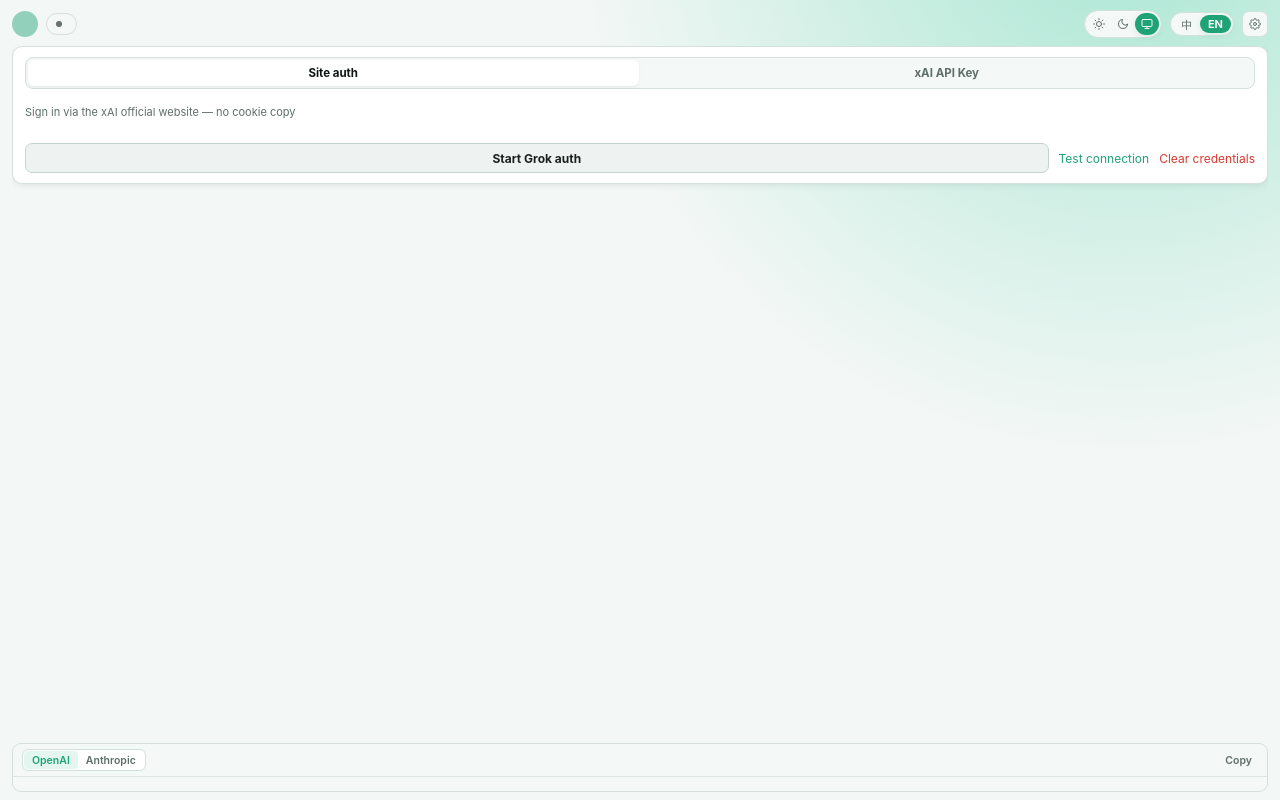
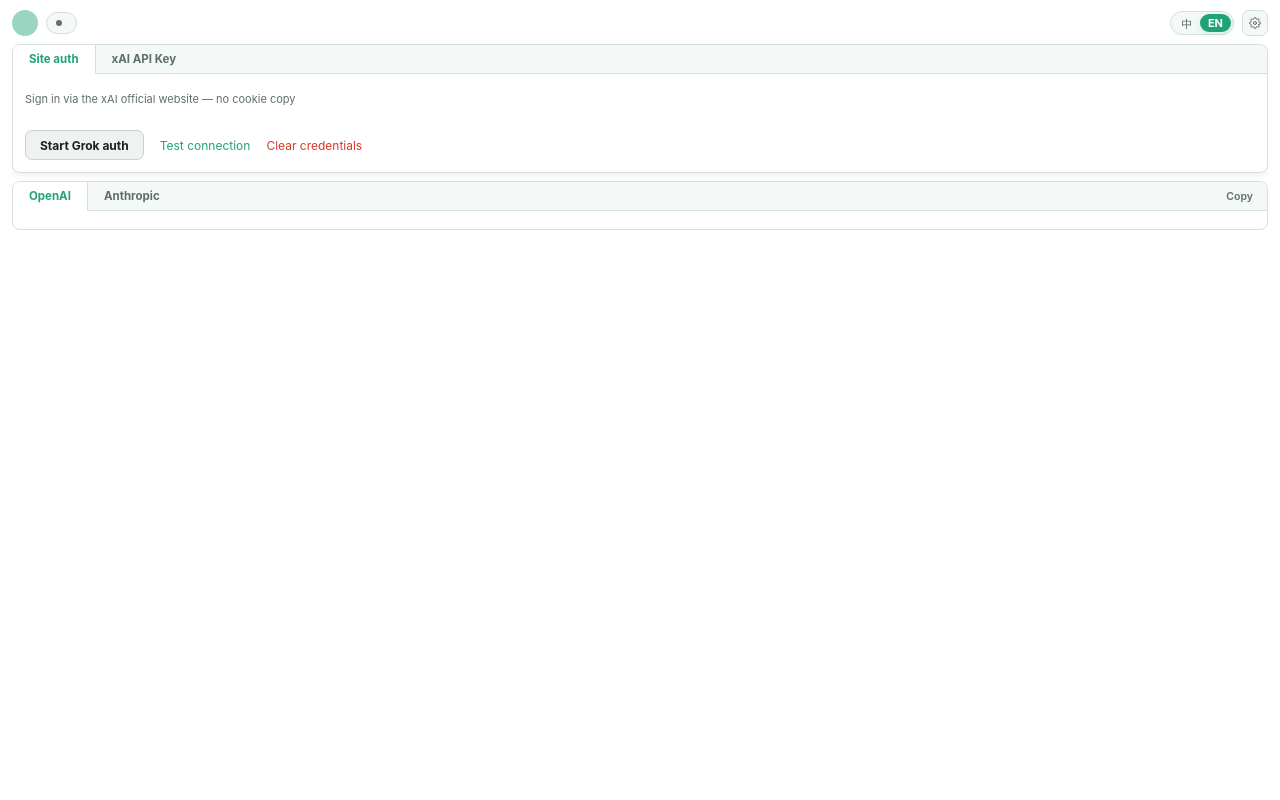
Before and after one commit to werbenhu/grok-proxy, a website built with Vite: page frontend/index.html in a window 1280 px wide. Built offline with nearby package versions, Linux system fonts and the light colour scheme.

Commit message:
feat(ui): 精简窗口布局与交互
- 窗口尺寸 980×560 → 600×340
- 合并 OpenAI / Anthropic SDK 配置为可展开细带
- 代理设置（host / port / localKey）移到齿轮弹窗
- 删除底部状态条与冗余面板
- 移除顶栏 logo 和标题
- 调整文案：'代理设置' → '设置'
- 压缩 padding 和字号适配小窗口
- 更新中英文截图

```diff
--- a/frontend/src/i18n.ts
+++ b/frontend/src/i18n.ts
@@ -75,7 +75,7 @@
   cancel: '取消',
   testConnection: '测试连接',
   clearCreds: '清除凭据',
-  proxySettings: '代理设置',
+  proxySettings: '设置',
   listenHost: '监听地址',
   port: '端口',
   localKey: '本地代理密钥',
@@ -128,7 +128,7 @@
   cancel: 'Cancel',
   testConnection: 'Test connection',
   clearCreds: 'Clear credentials',
-  proxySettings: 'Proxy settings',
+  proxySettings: 'Settings',
   listenHost: 'Listen host',
   port: 'Port',
   localKey: 'Local proxy key',
--- a/frontend/src/main.ts
+++ b/frontend/src/main.ts
@@ -13,17 +13,6 @@
     <button id="service-toggle" class="button primary compact" disabled></button>
     <span id="status-pill" class="pill"><i></i><span></span></span>
     <div class="spacer"></div>
-    <div class="segmented-switch theme-switch" role="group" aria-label="Theme">
-      <button type="button" data-theme="light" title="Light" aria-label="Light">
-        <svg viewBox="0 0 24 24" width="13" height="13" fill="none" stroke="currentColor" stroke-width="2" stroke-linecap="round" stroke-linejoin="round"><circle cx="12" cy="12" r="5"/><path d="M12 1v2M12 21v2M4.22 4.22l1.42 1.42M18.36 18.36l1.42 1.42M1 12h2M21 12h2M4.22 19.78l1.42-1.42M18.36 5.64l1.42-1.42"/></svg>
-      </button>
-      <button type="button" data-theme="dark" title="Dark" aria-label="Dark">
-        <svg viewBox="0 0 24 24" width="13" height="13" fill="none" stroke="currentColor" stroke-width="2" stroke-linecap="round" stroke-linejoin="round"><path d="M21 12.79A9 9 0 1 1 11.21 3 7 7 0 0 0 21 12.79z"/></svg>
-      </button>
-      <button type="button" data-theme="system" title="System" aria-label="System">
-        <svg viewBox="0 0 24 24" width="13" height="13" fill="none" stroke="currentColor" stroke-width="2" stroke-linecap="round" stroke-linejoin="round"><rect x="2" y="3" width="20" height="14" rx="2" ry="2"/><line x1="8" y1="21" x2="16" y2="21"/><line x1="12" y1="17" x2="12" y2="21"/></svg>
-      </button>
-    </div>
     <div class="lang-toggle" role="group" aria-label="Language">
       <button type="button" data-lang="zh">中</button>
       <button type="button" data-lang="en">EN</button>
@@ -53,6 +42,17 @@
     <div class="settings-card">
       <div class="settings-head">
         <h3 id="settings-title" data-i18n="proxySettings"></h3>
+        <div class="segmented-switch theme-switch" role="group" aria-label="Theme">
+          <button type="button" data-theme="light" title="Light" aria-label="Light">
+            <svg viewBox="0 0 24 24" width="13" height="13" fill="none" stroke="currentColor" stroke-width="2" stroke-linecap="round" stroke-linejoin="round"><circle cx="12" cy="12" r="5"/><path d="M12 1v2M12 21v2M4.22 4.22l1.42 1.42M18.36 18.36l1.42 1.42M1 12h2M21 12h2M4.22 19.78l1.42-1.42M18.36 5.64l1.42-1.42"/></svg>
+          </button>
+          <button type="button" data-theme="dark" title="Dark" aria-label="Dark">
+            <svg viewBox="0 0 24 24" width="13" height="13" fill="none" stroke="currentColor" stroke-width="2" stroke-linecap="round" stroke-linejoin="round"><path d="M21 12.79A9 9 0 1 1 11.21 3 7 7 0 0 0 21 12.79z"/></svg>
+          </button>
+          <button type="button" data-theme="system" title="System" aria-label="System">
+            <svg viewBox="0 0 24 24" width="13" height="13" fill="none" stroke="currentColor" stroke-width="2" stroke-linecap="round" stroke-linejoin="round"><rect x="2" y="3" width="20" height="14" rx="2" ry="2"/><line x1="8" y1="21" x2="16" y2="21"/><line x1="12" y1="17" x2="12" y2="21"/></svg>
+          </button>
+        </div>
         <button id="close-settings" class="icon-button" title="关闭" aria-label="关闭">
           <svg viewBox="0 0 24 24" width="14" height="14" fill="none" stroke="currentColor" stroke-width="2" stroke-linecap="round" stroke-linejoin="round"><line x1="18" y1="6" x2="6" y2="18"/><line x1="6" y1="6" x2="18" y2="18"/></svg>
         </button>
@@ -103,11 +103,9 @@
     </article>
 
     <section id="sdk-strip" class="sdk-strip">
-      <div class="sdk-head">
-        <div class="seg" role="group" aria-label="SDK protocol">
-          <button type="button" class="seg-btn active" data-sdk="openai">OpenAI</button>
-          <button type="button" class="seg-btn" data-sdk="anthropic">Anthropic</button>
-        </div>
+      <div class="sdk-tabs auth-tabs" role="group" aria-label="SDK protocol">
+        <button type="button" class="auth-tab active" data-sdk="openai">OpenAI</button>
+        <button type="button" class="auth-tab" data-sdk="anthropic">Anthropic</button>
         <button type="button" id="sdk-copy" class="sdk-copy-hint" data-i18n="copy"></button>
       </div>
       <div id="sdk-body" class="sdk-body">
--- a/frontend/src/style.css
+++ b/frontend/src/style.css
@@ -5,27 +5,27 @@
 
   /* Dark theme (default) */
   --bg: #0b0f0f;
-  --bg-hero: #12382e;
   --panel: #111716;
   --panel-2: #0e1312;
   --panel-3: #0b100f;
   --text: #edf4f2;
   --text-heading: #ffffff;
   --muted: #8b9b97;
-  --line: #26312f;
-  --line-strong: #303b39;
-  --line-weak: #202a28;
+  --line: #323e3b;
+  --line-strong: #42504c;
+  --line-weak: #293330;
   --accent: #58e3b3;
   --accent-hover: #75eac2;
   --accent-bg: #10251e;
   --accent-line: #2a5f4d;
   --danger: #ff8276;
+  --danger-button: #d9403b;
   --danger-bg: #281614;
   --danger-line: #673c37;
   --input-bg: #0a0e0d;
-  --button-secondary-bg: #171e1d;
-  --button-secondary-border: #33413e;
-  --button-secondary-hover: #1d2725;
+  --button-secondary-bg: #1a2220;
+  --button-secondary-border: #43524e;
+  --button-secondary-hover: #222b29;
   --shadow: #0003;
   --glow: #58e3b32b;
   --pre: #9fdcc6;
@@ -39,8 +39,7 @@
 }
 
 [data-theme="light"] {
-  --bg: #f3f7f6;
-  --bg-hero: #a8e6d2;
+  --bg: #ffffff;
   --panel: #ffffff;
   --panel-2: #f4f8f7;
   --panel-3: #eef3f2;
@@ -55,6 +54,7 @@
   --accent-bg: #e3f6ef;
   --accent-line: #8fd9bf;
   --danger: #d9382e;
+  --danger-button: #d9382e;
   --danger-bg: #fde8e6;
   --danger-line: #eeb0ab;
   --input-bg: #ffffff;
@@ -85,7 +85,7 @@
   overflow: hidden;
   overscroll-behavior: none;
   color: var(--text);
-  background: radial-gradient(circle at 88% -12%, var(--bg-hero) 0, transparent 38%), var(--bg);
+  background: var(--bg);
 }
 
 button, input { font: inherit; }
@@ -284,8 +284,8 @@
 }
 
 .button.danger {
-  color: var(--text-heading);
-  background: var(--danger);
+  color: #ffffff;
+  background: var(--danger-button);
 }
 
 .button.danger:hover {
@@ -329,30 +329,32 @@
 .auth-panel {
   display: flex;
   flex-direction: column;
-  gap: 10px;
   min-width: 0;
-  padding: 10px 12px;
+  padding: 0;
   overflow: hidden;
   /* 按内容高度，不把中间空白撑满整页 */
   flex: 0 0 auto;
+  border-radius: 8px;
 }
 
+/* 卡片式 Tab：标签与下方内容共用一个边框，整体是一个盒子 */
 .auth-tabs {
-  display: grid;
-  grid-template-columns: 1fr 1fr;
-  gap: 3px;
+  display: flex;
   flex: 0 0 auto;
-  padding: 2px;
-  border: 1px solid var(--line);
-  border-radius: 8px;
+  padding: 0;
+  border: 0;
+  border-bottom: 1px solid var(--line);
+  border-radius: 0;
   background: var(--panel-2);
 }
 
 .auth-tab {
-  min-height: 26px;
-  padding: 0 8px;
-  border: 0;
-  border-radius: 6px;
+  min-height: 30px;
+  padding: 0 16px;
+  /* 负 margin 让 tab 边框与卡片边框重合，避免两条 1px 线叠出毛边 */
+  margin: -1px 0 -1px -1px;
+  border: 1px solid transparent;
+  border-radius: 0;
   color: var(--muted);
   background: transparent;
   font-size: 11.5px;
@@ -367,10 +369,13 @@
   color: var(--text);
 }
 
+/* 选中标签用面板底色的下边框盖住 tab 条的分隔线，与内容区连成一体 */
 .auth-tab.active {
-  color: var(--text-heading);
+  color: var(--accent);
+  border-color: var(--line);
+  border-bottom-color: var(--panel);
   background: var(--panel);
-  box-shadow: 0 1px 3px var(--shadow);
+  box-shadow: none;
 }
 
 /* Both auth panes occupy the same grid cell so tab switch never changes height. */
@@ -378,6 +383,7 @@
   display: grid;
   flex: 0 0 auto;
   min-height: 28px;
+  padding: 12px 12px 8px;
 }
 
 .auth-pane {
@@ -445,7 +451,7 @@
   justify-content: center;
   background: rgba(8, 12, 11, .45);
   backdrop-filter: blur(3px);
-  animation: toast-in .15s ease-out;
+  animation: fade-in .15s ease-out;
 }
 
 .oauth-card {
@@ -503,10 +509,12 @@
 
 .inline-actions {
   flex: 0 0 auto;
-  padding-top: 4px;
+  gap: 16px;
+  padding: 6px 12px 12px;
 }
 
-.inline-actions .button { flex: 1; }
+/* 主按钮按内容宽度，不再撑满整行 */
+.inline-actions .button { flex: 0 0 auto; }
 
 .progress {
   height: 3px;
@@ -538,7 +546,7 @@
   justify-content: center;
   background: rgba(8, 12, 11, .35);
   backdrop-filter: blur(3px);
-  animation: toast-in .15s ease-out;
+  animation: fade-in .15s ease-out;
 }
 
 .settings-card {
@@ -585,64 +593,27 @@
   font-size: 11px;
 }
 
-/* ── SDK 细带：可展开收起，贴在内容区底部 ── */
+/* 主题图标开关放在设置标题右侧、关闭按钮左边 */
+.settings-head .theme-switch {
+  margin-left: auto;
+}
+
+/* ── SDK 细带：与授权卡片同款的卡片式 Tab ── */
 .sdk-strip {
   flex: 0 0 auto;
-  margin-top: auto;
   border: 1px solid var(--line);
-  border-radius: 9px;
-  background: var(--panel-2);
+  border-radius: 8px;
+  background: var(--panel);
   overflow: hidden;
 }
 
-.sdk-head {
-  display: flex;
-  align-items: center;
-  gap: 8px;
-  width: 100%;
-  padding: 5px 9px;
-  border: 0;
-  background: transparent;
-  color: var(--text);
-  text-align: left;
-  font-size: 11.5px;
-  user-select: none;
-}
-
-.seg {
-  display: inline-flex;
-  align-items: center;
-  flex: 0 0 auto;
-  background: var(--panel);
-  border: 1px solid var(--line);
-  border-radius: 6px;
-  padding: 1px;
-}
-
-.seg-btn {
+/* 复制按钮放在 tab 条右端 */
+.sdk-copy-hint {
+  margin: 0 8px 0 auto;
+  align-self: center;
   border: 0;
   background: transparent;
   color: var(--muted);
-  padding: 2px 8px;
-  border-radius: 4px;
-  font-size: 10.5px;
-  font-weight: 600;
-  min-height: 18px;
-  transition: .15s ease;
-}
-
-.seg-btn:hover { color: var(--text); }
-.seg-btn.active {
-  background: var(--accent-bg);
-  color: var(--accent);
-}
-
-.sdk-copy-hint {
-  margin-left: auto;
-  border: 0;
-  background: transparent;
-  color: var(--muted);
-  font: inherit;
   font-size: 10.5px;
   font-weight: 600;
   cursor: pointer;
@@ -662,23 +633,22 @@
 }
 
 .sdk-body {
-  border-top: 1px solid var(--line-weak);
-  padding: 6px 10px 8px;
+  padding: 8px 10px 10px;
 }
 
 .sdk-snippet {
   margin: 0;
   color: var(--pre);
-  font: 10.5px/1.5 ui-monospace, "Cascadia Code", monospace;
+  font: 10.5px/1.8 ui-monospace, "Cascadia Code", monospace;
   white-space: pre-wrap;
   word-break: break-all;
 }
 
-/* ── toast：右上角悬浮小卡片 ── */
+/* ── toast：底部居中悬浮小卡片，不遮顶栏和操作区 ── */
 .notice {
   position: fixed;
-  top: 44px;
-  right: 12px;
+  left: 50%;
+  bottom: 14px;
   z-index: 100;
   display: flex;
   align-items: center;
@@ -693,6 +663,7 @@
   font-size: 11.5px;
   line-height: 1.45;
   pointer-events: none;
+  transform: translateX(-50%);
   animation: toast-in .18s ease-out;
 }
 
@@ -712,8 +683,13 @@
 }
 
 @keyframes toast-in {
-  from { opacity: 0; transform: translateY(-6px); }
-  to { opacity: 1; transform: translateY(0); }
+  from { opacity: 0; transform: translate(-50%, 6px); }
+  to { opacity: 1; transform: translate(-50%, 0); }
+}
+
+@keyframes fade-in {
+  from { opacity: 0; }
+  to { opacity: 1; }
 }
 
 .hidden { display: none !important; }
```
Also changed, not shown: assets/screenshots/en.png, assets/screenshots/zh.png, 1 other file.
